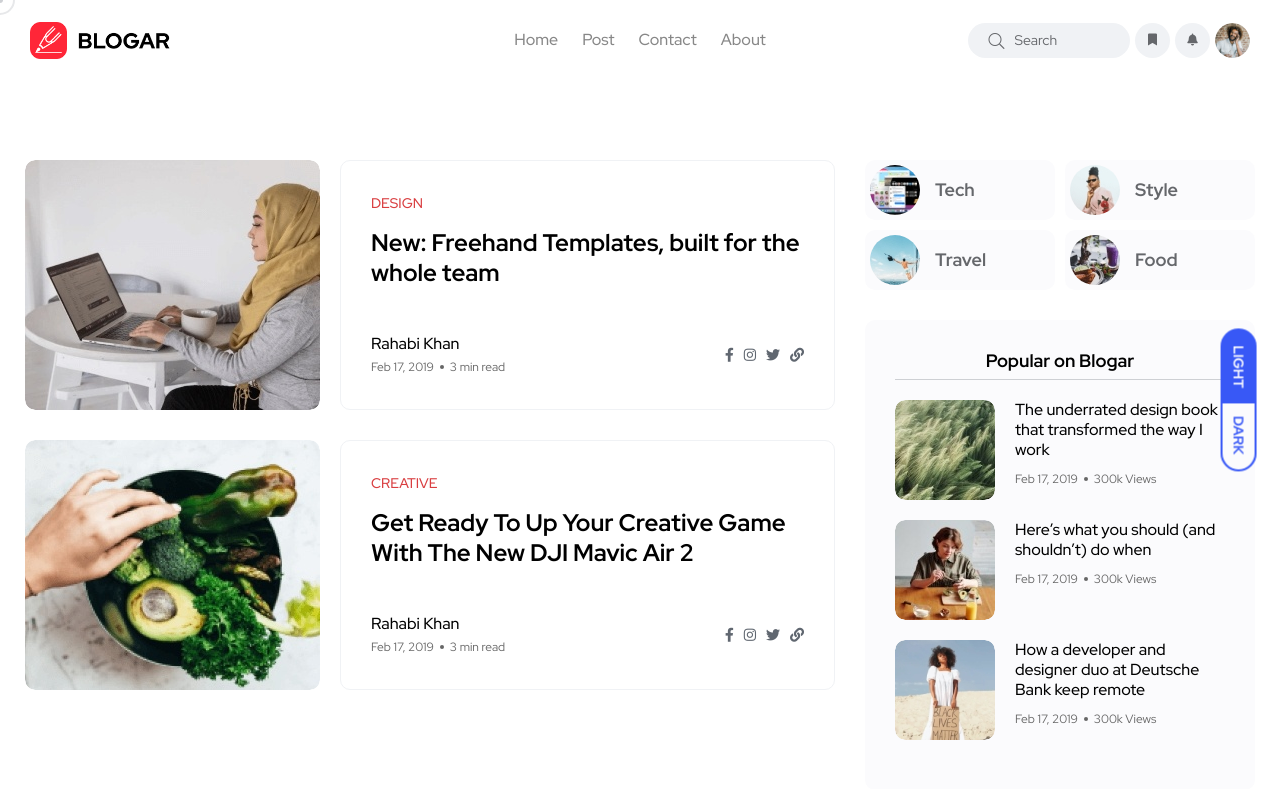
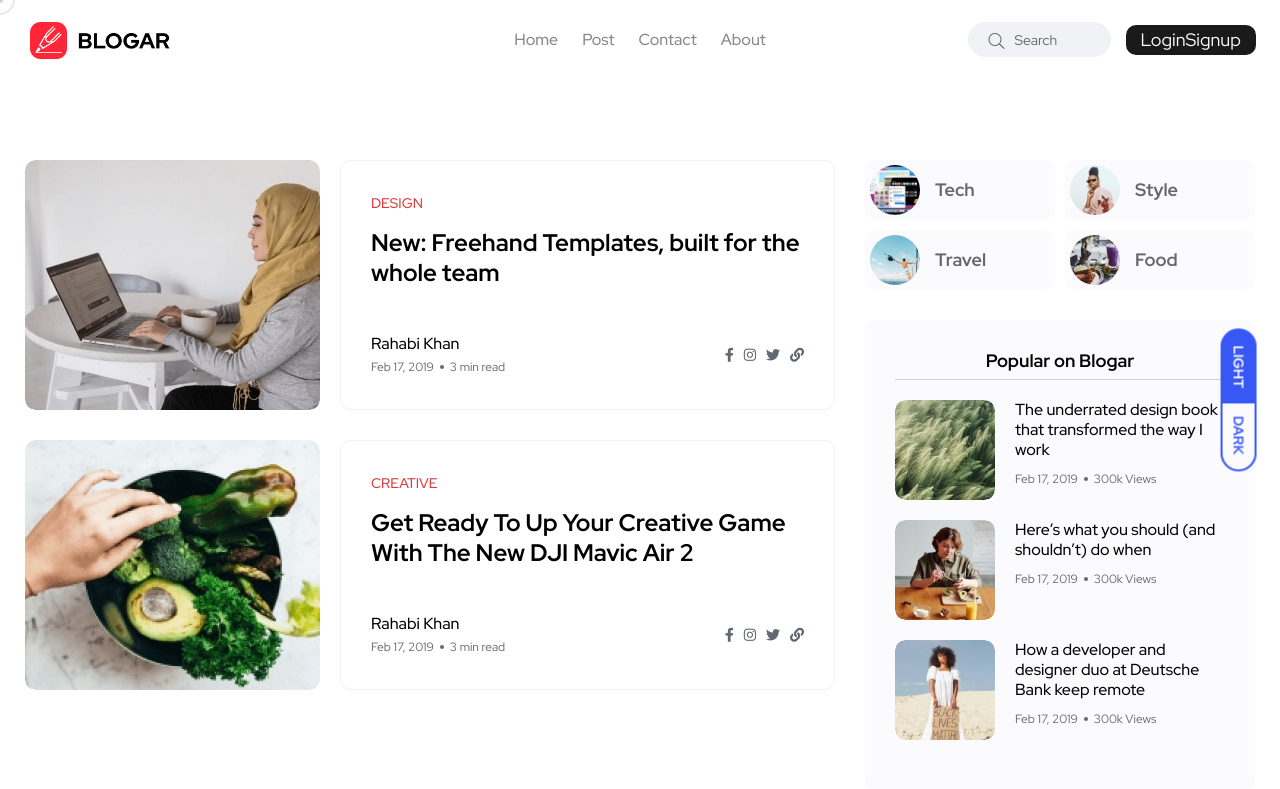
Before and after one commit to tareqWpy/my-site, a Django app: page /blog/ in a window 1280 px wide. Shown: the top 789 px of the page. Run offline with Django 4.2, Linux system fonts and the light colour scheme; data that the repository does not hold is empty; some libraries are stand-ins or nearby versions.

```diff
--- a/templates/base.html
+++ b/templates/base.html
@@ -179,25 +179,15 @@
                                         </div>
                                     </form>
                                 </div>
-                                <ul class="metabar-block">
-                                    <li class="icon">
-                                        <a href="#"
-                                            ><i class="fas fa-bookmark"></i
-                                        ></a>
-                                    </li>
-                                    <li class="icon">
-                                        <a href="#"
-                                            ><i class="fas fa-bell"></i
-                                        ></a>
-                                    </li>
-                                    <li>
-                                        <a href="#"
-                                            ><img
-                                                src="{% static 'images/others/author.png' %}"
-                                                alt="Author Images"
-                                        /></a>
-                                    </li>
-                                </ul>
+                                <div class="d-flex justify-content-around px-4 rounded-4 m-4" style="background-color:#1a1a1a">
+                                    {% if request.user.is_authenticated %}
+                                        <a style="font-weight:400; color: #ffffff; margin-right: 16px">{{ user.username }}</a>
+                                        <a  style="font-weight:400; color: #ffffff">Logout</a>
+                                    {% else %}
+                                        <a  style="font-weight:400; color: #ffffff">Login</a>
+                                        <a  style="font-weight:400; color: #ffffff">Signup</a>
+                                    {% endif %}
+                                </div>
                                 <!-- Start Hamburger Menu  -->
                                 <div class="hamburger-menu d-block d-xl-none">
                                     <div class="hamburger-inner">
```
